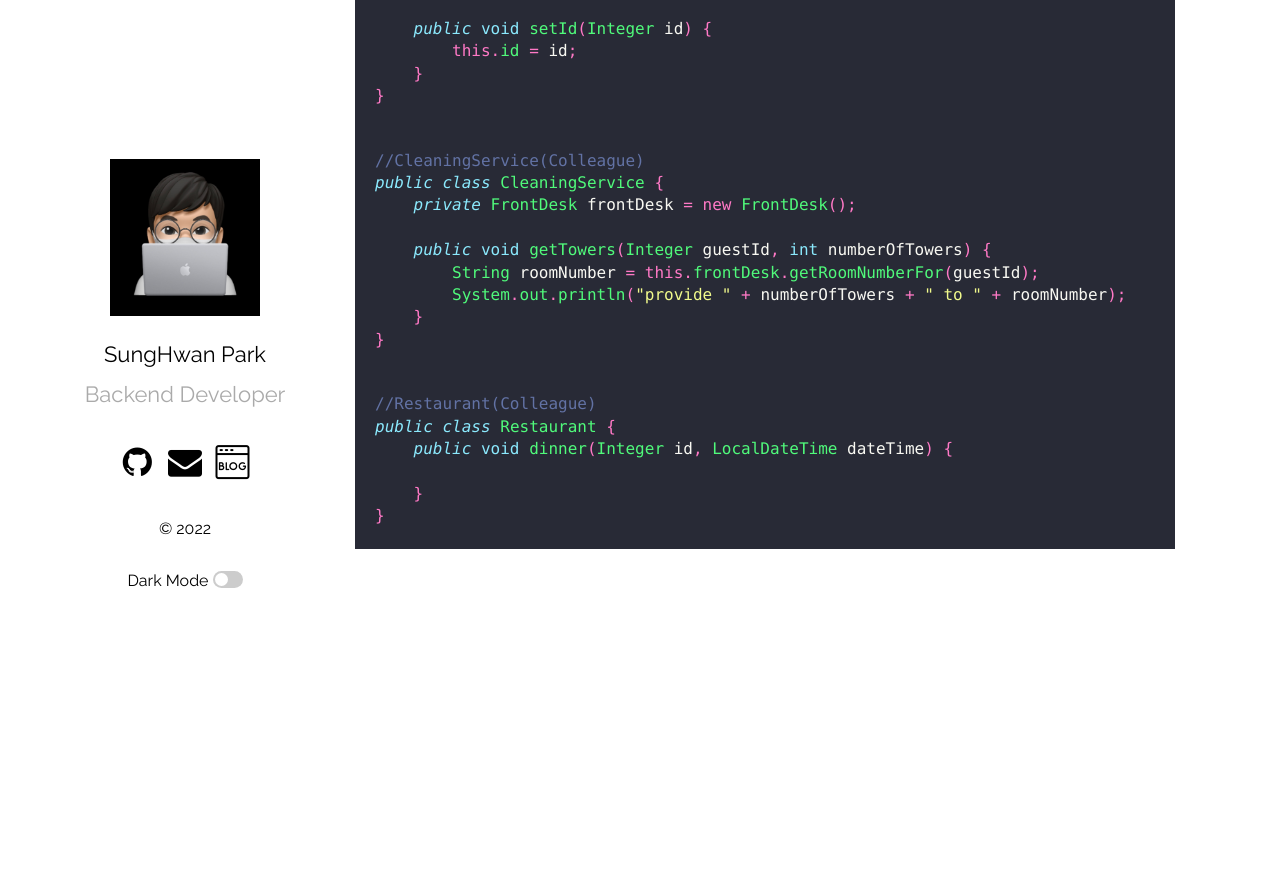
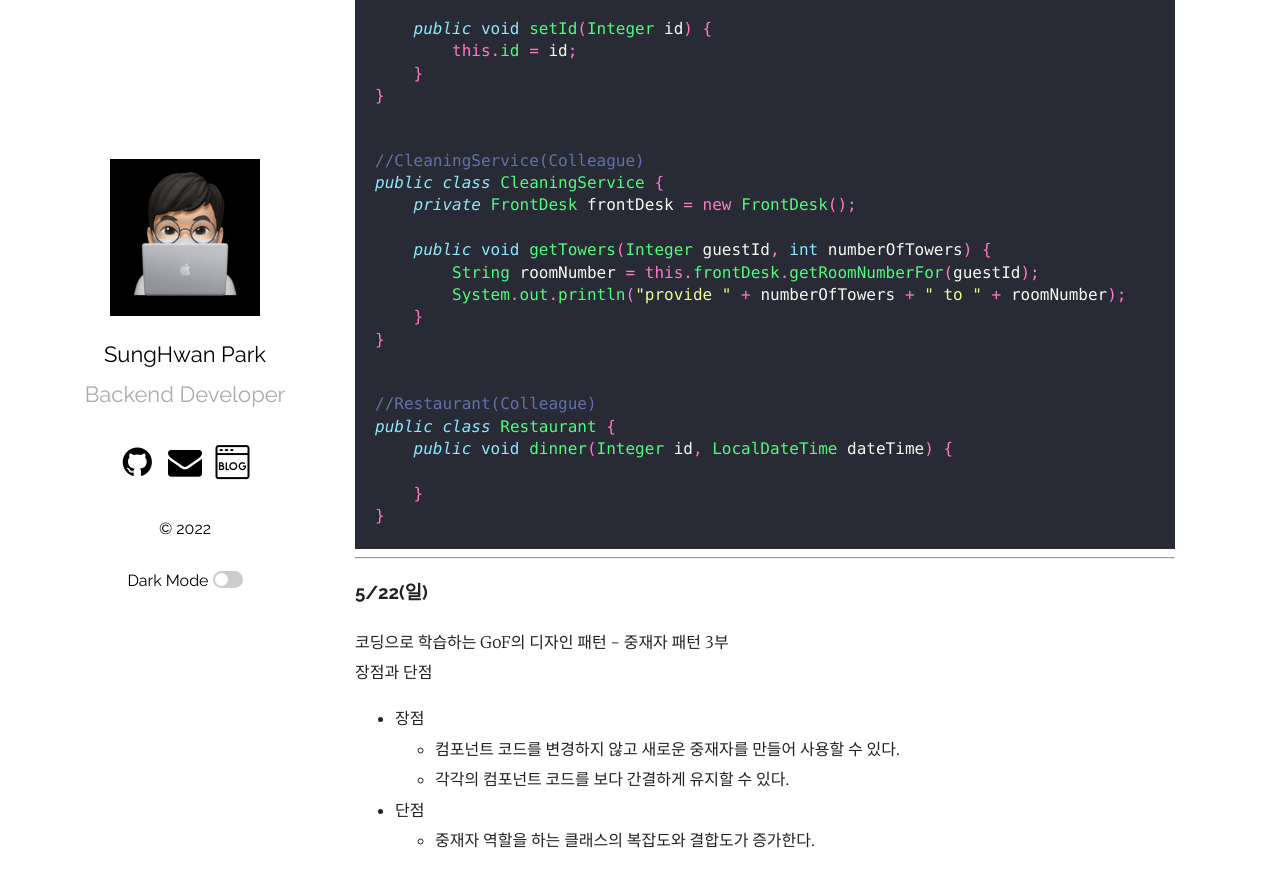
Before and after one commit to park0219/park0219.github.io, a Jekyll site: the page built from _posts/2022-05-01-5월TIL.markdown, in a window 1280 px wide and 900 px high, scrolled down 17588 px. Shown: the top 887 px of the window. Built offline with Jekyll 4.4.1, drawn with Linux system fonts in a browser that asks for light colours; comment, search, counter and statistics services are not loaded; before the commit the page ends 18182 px from its top, so only the background shows below that.

Commit message:
feat: 2022-05-22 TIL 추가

````diff
--- a/_posts/2022-05-01-5월TIL.markdown
+++ b/_posts/2022-05-01-5월TIL.markdown
@@ -832,3 +832,16 @@ public class Restaurant {
     }
 }
 ```
+
+---
+
+### 5/22(일)
+
+코딩으로 학습하는 GoF의 디자인 패턴 - 중재자 패턴 3부<br/>
+장점과 단점
+
+-   장점
+    -   컴포넌트 코드를 변경하지 않고 새로운 중재자를 만들어 사용할 수 있다.
+    -   각각의 컴포넌트 코드를 보다 간결하게 유지할 수 있다.
+-   단점
+    -   중재자 역할을 하는 클래스의 복잡도와 결합도가 증가한다.
````
